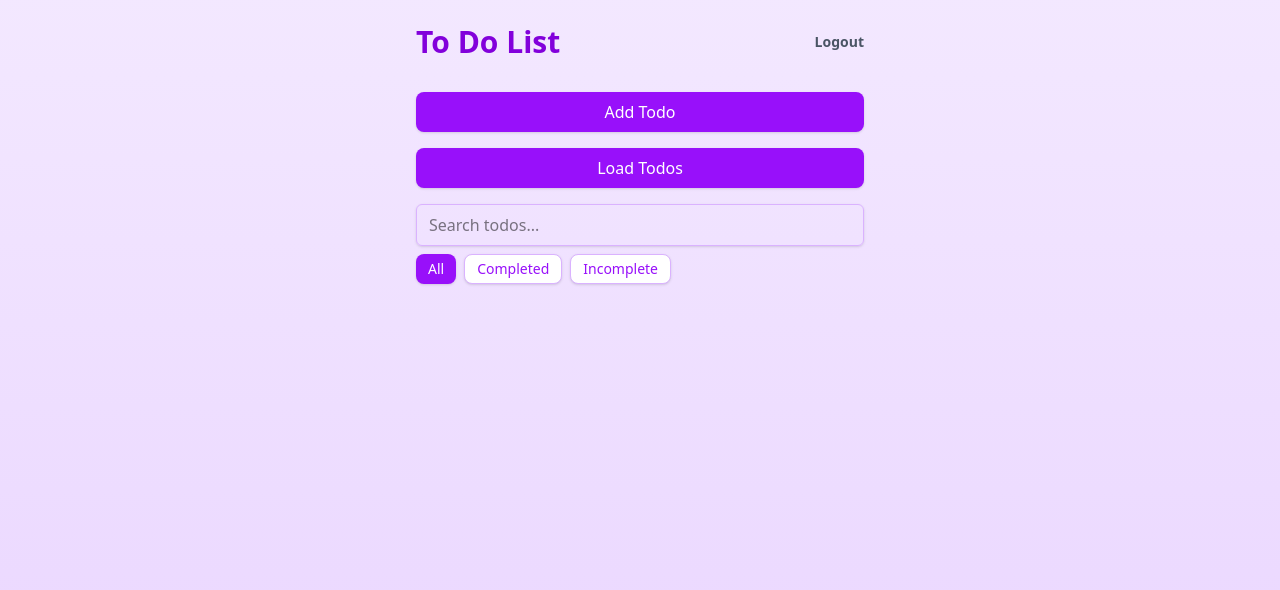
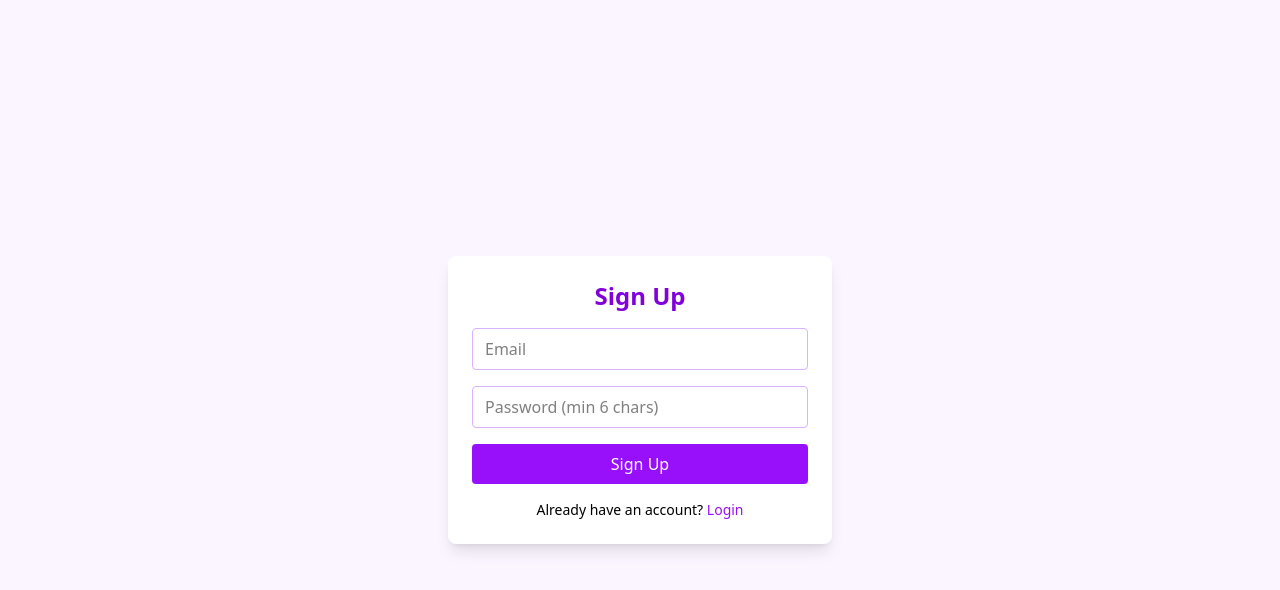
Before and after one commit to anita-david/Exam-Todo, a React (Vite) app: page / in a window 1280 px wide. Shown: the top 590 px of the page. Built offline with nearby package versions, Linux system fonts and the light colour scheme.

Commit message:
chore: set Signup as default landing page in routes

```diff
--- a/src/App.tsx
+++ b/src/App.tsx
@@ -10,9 +10,9 @@
 function App() {
   return (
     <Routes>
-      <Route path="/" element={<Home />} />
+      <Route path="/home" element={<Home />} />
       <Route path="/todos/:id" element={<TodoDetail />} />
-      <Route path="/signup" element={<Signup />} />
+      <Route path="/" element={<Signup />} />
       <Route path="/login" element={<Login />} />
       <Route path="/crash-test" element={<CrashTest />} />
       <Route path="/firebase-check" element={<FirebaseCheck />} />
--- a/src/pages/Login.tsx
+++ b/src/pages/Login.tsx
@@ -18,7 +18,7 @@
 
     try {
       await signInWithEmailAndPassword(auth, email, password);
-      navigate("/"); // redirect to home after login
+      navigate("/home"); // redirect to home after login
     } catch (err) {
   if (err instanceof FirebaseError) {
     setError(err.message);
```
